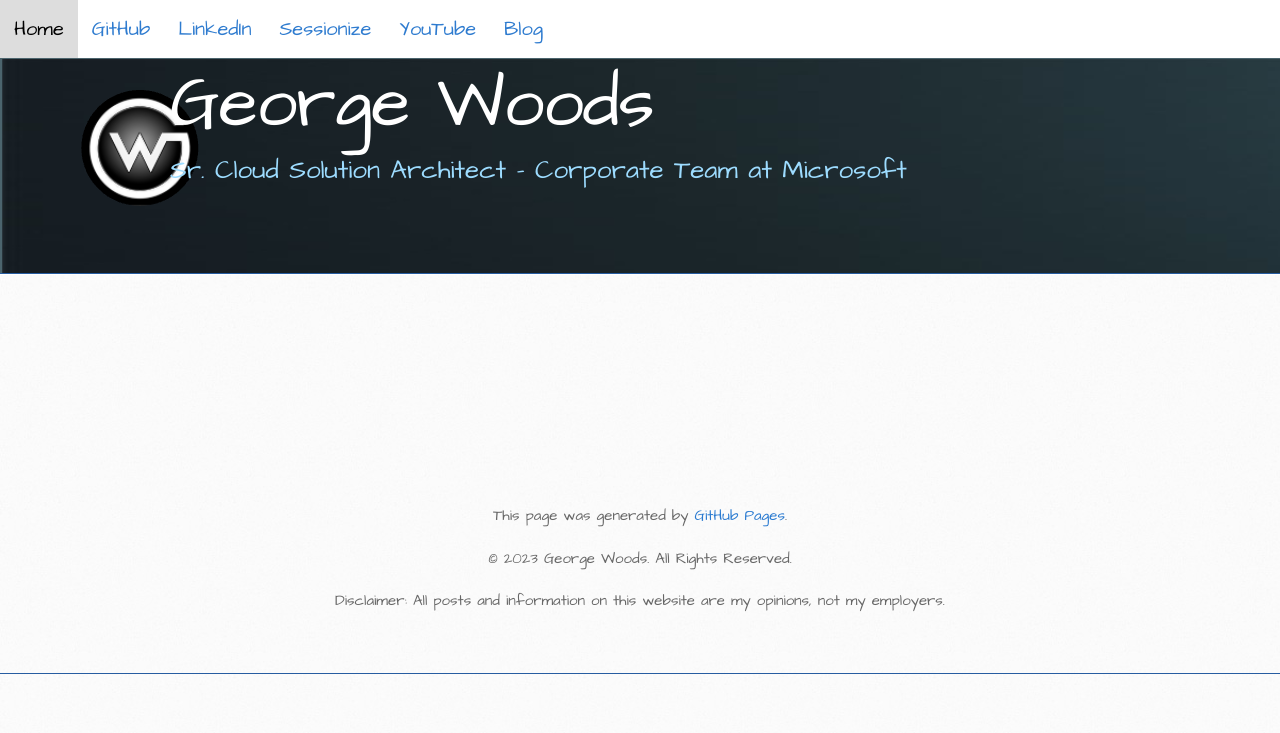
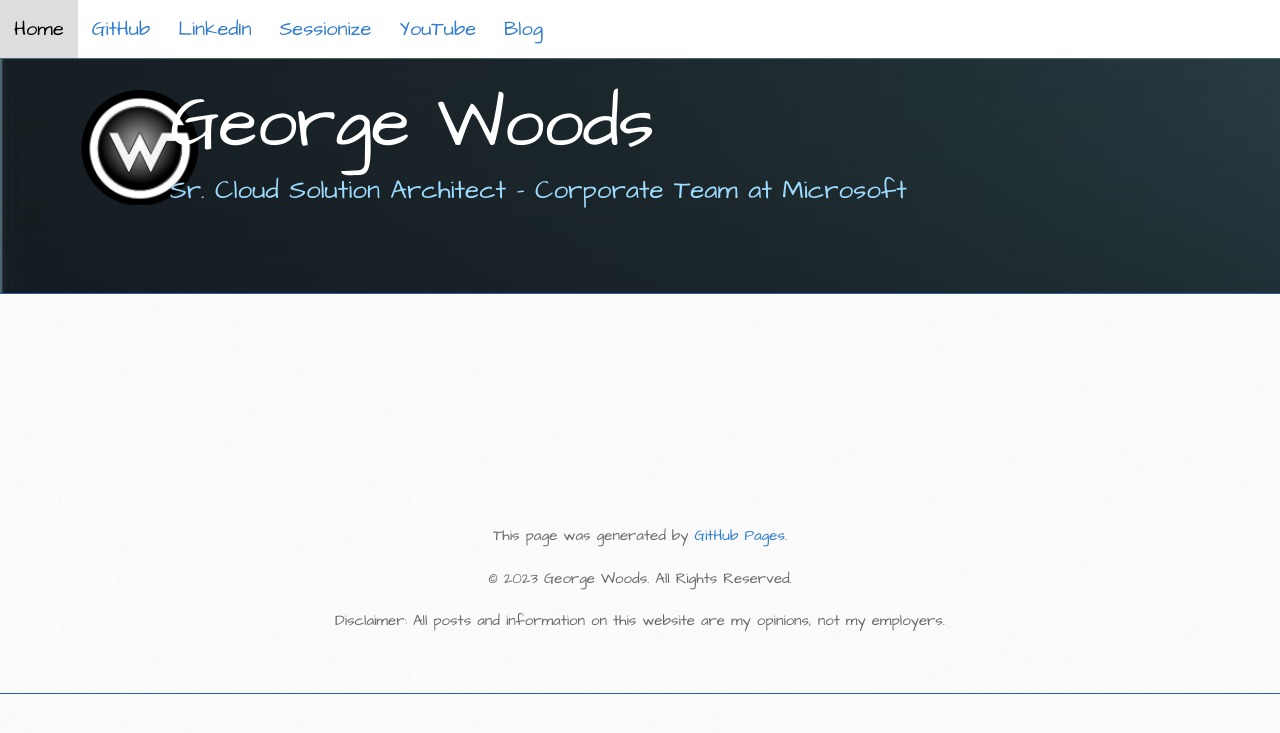
Before and after one commit to gvwoods/gvwoods.github.io, a Jekyll site: the page built from report-test.md, in a window 1280 px wide. Shown: the top 733 px of the page. Built offline with Jekyll 4.4.1, drawn with Linux system fonts in a browser that asks for light colours.

Commit message:
Update stylesheet.css

```diff
--- a/stylesheets/stylesheet.css
+++ b/stylesheets/stylesheet.css
@@ -491,7 +491,7 @@
 }
 
 header {
-  padding-top: 10px;
+  padding-top: 30px;
   padding-bottom: 40px;
   font-family: 'Architects Daughter', 'Helvetica Neue', Helvetica, Arial, serif;
   background: #4B646D url(../images/bannerhead1.png) 0 0 repeat-x;
```
